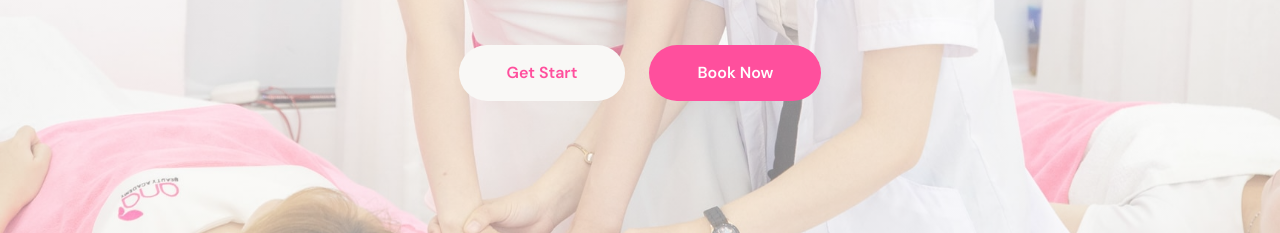
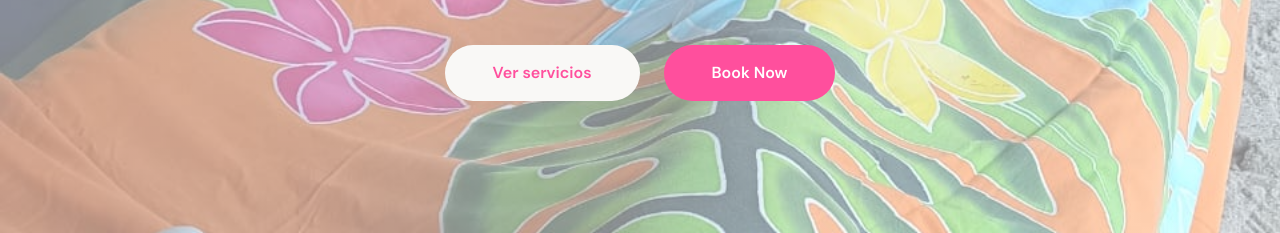
Before and after one commit to Kiro8888/Codelic-trabajo1-masajes, a plain HTML site: page index.html in a window 1280 px wide. Shown: the part 567-800 px from the top of the page. Drawn offline with nearby package versions, Linux system fonts and the light colour scheme; a web font is replaced by a local one.

Commit message:
img home

```diff
--- a/index.html
+++ b/index.html
@@ -108,28 +108,28 @@
                 </ol>
                 <div class="carousel-inner" role="listbox">
                     <div class="carousel-item active">
-                        <img src="img/carousel-3.jpg" class="img-fluid" alt="Image">
+                        <img src="img/img-home1.jpeg" class="img-fluid" alt="Image">
                         <div class="carousel-caption">
                             <div class="p-3" style="max-width: 900px;">
                                 <h4 class="text-primary text-uppercase mb-3">Spa & Beauty Center</h4>
                                 <h1 class="display-1 text-capitalize text-dark mb-3">Massage Treatment</h1>
                                 <p class="mx-md-5 fs-4 px-4 mb-5 text-dark">Lorem rebum magna dolore amet lorem eirmod magna erat diam stet. Sadips duo stet amet amet ndiam elitr ipsum</p>
                                 <div class="d-flex align-items-center justify-content-center">
-                                    <a class="btn btn-light btn-light-outline-0 rounded-pill py-3 px-5 me-4" href="#">Get Start</a>
+                                    <a class="btn btn-light btn-light-outline-0 rounded-pill py-3 px-5 me-4" href="#">Ver servicios</a>
                                     <a class="btn btn-primary btn-primary-outline-0 rounded-pill py-3 px-5" href="#">Book Now</a>
                                 </div>
                             </div>
                         </div>
                     </div>
                     <div class="carousel-item">
-                        <img src="img/carousel-2.jpg" class="img-fluid" alt="Image">
+                        <img src="img/img-home2.jpeg" class="img-fluid" alt="Image">
                         <div class="carousel-caption">
                             <div class="p-3" style="max-width: 900px;">
                                 <h4 class="text-primary text-uppercase mb-3" style="letter-spacing: 3px;">Spa & Beauty Center</h4>
                                 <h1 class="display-1 text-capitalize text-dark mb-3">Facial Treatment</h1>
                                 <p class="mx-md-5 fs-4 px-5 mb-5 text-dark">Lorem rebum magna dolore amet lorem eirmod magna erat diam stet. Sadips duo stet amet amet ndiam elitr ipsum</p>
                                 <div class="d-flex align-items-center justify-content-center">
-                                    <a class="btn btn-light btn-light-outline-0 rounded-pill py-3 px-5 me-4" href="#">Get Start</a>
+                                           <a class="btn btn-light btn-light-outline-0 rounded-pill py-3 px-5 me-4" href="#">Ver servicios</a>
                                     <a class="btn btn-primary btn-primary-outline-0 rounded-pill py-3 px-5" href="#">Book Now</a>
                                 </div>
                             </div>
@@ -143,7 +143,7 @@
                                 <h1 class="display-1 text-capitalize text-dark">Cellulite Treatment</h1>
                                 <p class="mx-md-5 fs-4 px-5 mb-5 text-dark">Lorem rebum magna dolore amet lorem eirmod magna erat diam stet. Sadips duo stet amet amet ndiam elitr ipsum</p>
                                 <div class="d-flex align-items-center justify-content-center">
-                                    <a class="btn btn-light btn-light-outline-0 rounded-pill py-3 px-5 me-4" href="#">Get Start</a>
+                                                                       <a class="btn btn-light btn-light-outline-0 rounded-pill py-3 px-5 me-4" href="#">Ver servicios</a>
                                     <a class="btn btn-primary btn-primary-outline-0 rounded-pill py-3 px-5" href="#">Book Now</a>
                                 </div>
                             </div>
```
Also changed, not shown: img/img-home1.jpeg (added), img/img-home2.jpeg (added).
